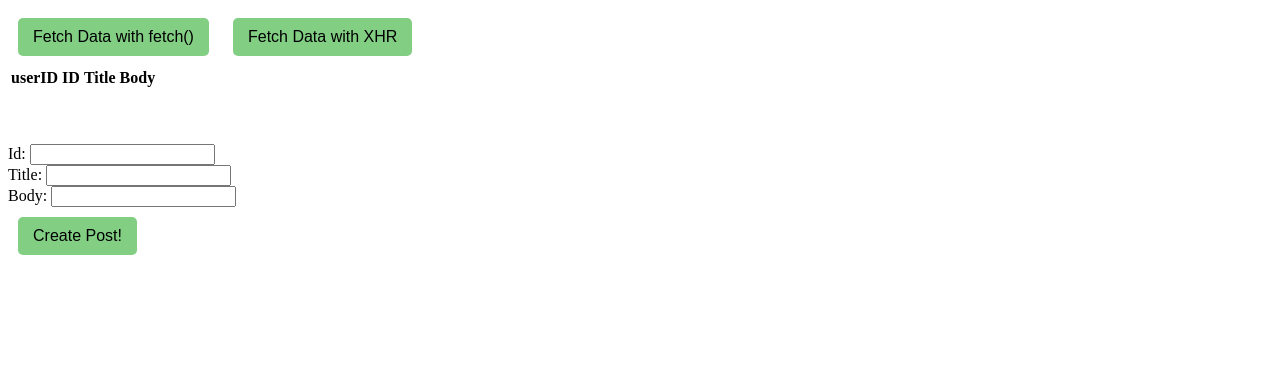
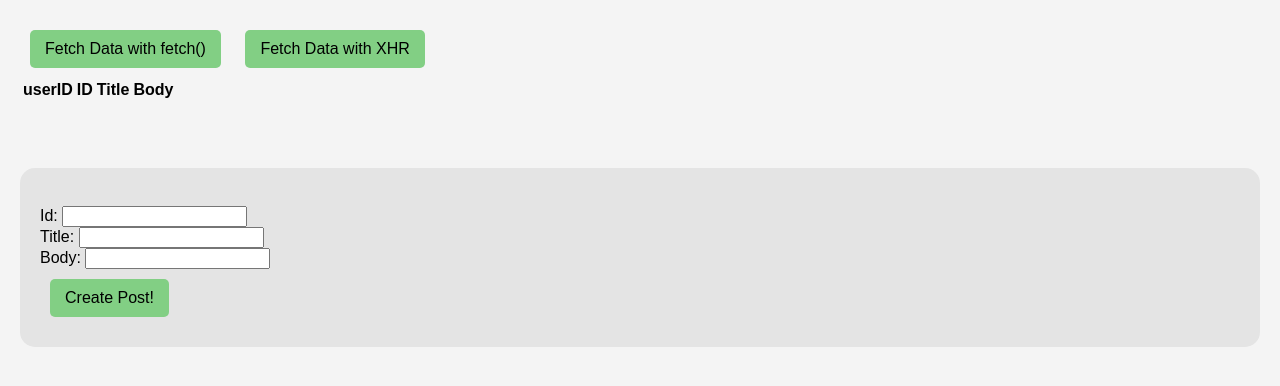
Before and after one commit to RajPatel514/JS-Lab-10, a plain HTML site: page index.html in a window 1280 px wide. Drawn offline with Linux system fonts and the light colour scheme.

Commit message:
Added body and form outlines

```diff
--- a/styles.css
+++ b/styles.css
@@ -12,3 +12,16 @@ button {
 button:hover {
   background-color: #45a049;
 }
+
+body {
+  font-family: Arial, sans-serif;
+  background-color: #f4f4f4;
+  margin: 0;
+  padding: 20px;
+}
+form {
+  margin-top: 30px;
+  padding: 20px;
+  background-color: #e4e4e4;
+  border-radius: 15px;
+}
```
